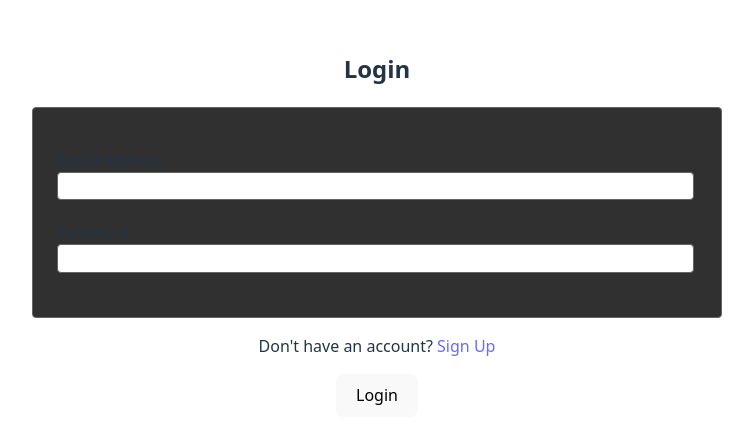
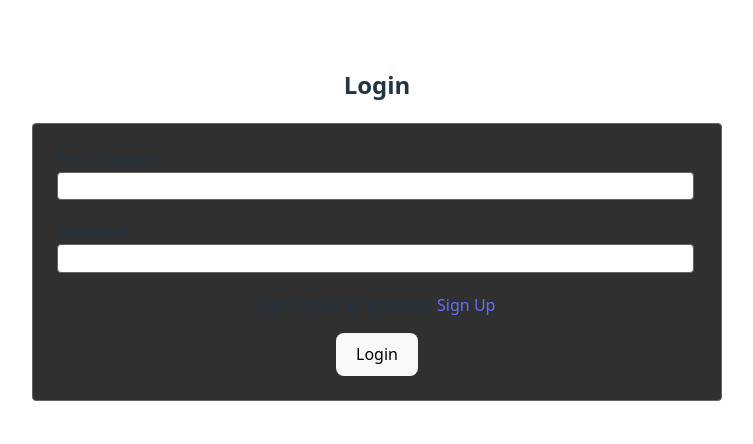
Before and after one commit to bsanchezhtx/volunteer-app, a React (Vite) app: page /login in a window 1280 px wide. Shown: the part 176-620 px from the top of the page, without its empty margins (263-1016 px from the left). Built offline with nearby package versions, Linux system fonts and the light colour scheme.

Commit message:
basic input validation on login/registration pages

```diff
--- a/package.json
+++ b/package.json
@@ -12,6 +12,8 @@
   "dependencies": {
     "react": "^19.1.0",
     "react-dom": "^19.1.0",
+    "react-hook-form": "^7.59.0",
+    "react-icons": "^5.5.0",
     "react-router": "^7.6.3"
   },
   "devDependencies": {
--- a/src/main.tsx
+++ b/src/main.tsx
@@ -1,17 +1,20 @@
-import './global.css'
-import { createRoot } from 'react-dom/client'
-import { BrowserRouter, Routes, Route } from 'react-router'
-import Login from './routes/Login'
-import SignUp from './routes/SignUp'
-import Profile from './routes/Profile'
+import "./global.css";
+import { createRoot } from "react-dom/client";
+import { BrowserRouter, Routes, Route } from "react-router";
+import Root from "./routes/Root";
+import Login from "./routes/Login";
+import SignUp from "./routes/SignUp";
+import Profile from "./routes/Profile";
+import Dashboard from "./routes/Dashboard";
 
-createRoot(document.getElementById('root')!).render(
+createRoot(document.getElementById("root")!).render(
   <BrowserRouter>
     <Routes>
-      {/* For now, just use the login page as the default page, since we have no way of authenticating w/o backend */}
-      <Route index path='/login' element={<Login />}></Route>
-      <Route path='/signup' element={<SignUp />}></Route>
-      <Route path='profile' element={<Profile />}></Route>
+      <Route index path="/" element={<Root />} />
+      <Route path="/login" element={<Login />} />
+      <Route path="/signup" element={<SignUp />} />
+      <Route path="/profile/:user" element={<Profile />} />
+      <Route path="/dashboard" element={<Dashboard />} />
     </Routes>
   </BrowserRouter>
 );
--- a/src/routes/Dashboard.tsx
+++ b/src/routes/Dashboard.tsx
@@ -1,9 +1,7 @@
-import './Dashboard.css'
+import "./Dashboard.css";
 
 function Dashboard() {
-    return (
-        <div>Dashboard</div>
-    )
+  return <div>Dashboard</div>;
 }
 
 export default Dashboard;
--- a/src/routes/Login.css
+++ b/src/routes/Login.css
@@ -17,17 +17,17 @@ body {
   padding: 1.5rem;
 }
 
-.form-container .input {
+.input-container {
   width: 100%;
   margin-bottom: 1.25rem;
   white-space: nowrap;
 }
 
-.form-container .input p {
+label {
   margin-bottom: 0;
 }
 
-.form-container .input .input-field {
+input {
   width: 98%;
   height: 1.15rem;
   border-radius: 0.25rem;
@@ -37,7 +37,7 @@ body {
   outline: none;
 }
 
-.form-container .input .input-field:focus {
+input:focus {
   border-color: #535bf2;
 }
 
@@ -48,3 +48,7 @@ body {
 nav {
   display: inline;
 }
+
+p {
+  text-wrap: wrap;
+}
--- a/src/routes/Login.tsx
+++ b/src/routes/Login.tsx
@@ -1,27 +1,86 @@
-import './Login.css'
-import { NavLink } from 'react-router';
+import { useForm, useFormState, type SubmitHandler } from "react-hook-form";
+import { NavLink, useNavigate } from "react-router";
+import "./Login.css";
+
+interface FormInput {
+  email: string;
+  password: string;
+}
 
 function Login() {
+  const navigate = useNavigate();
+  const {
+    register,
+    handleSubmit,
+    formState: { errors },
+    getValues,
+    formState,
+  } = useForm<FormInput>();
+  const onSubmit: SubmitHandler<FormInput> = (data) => {
+    navigate(`/dashboard/${getValues("email")}`);
+  };
 
   return (
     <>
-    <div className="form-title"><h2>Login</h2></div>
-    <form action="" className="form-container">
-        <div className="input">
-          <p>Email Address</p>
-          <input type="email" className="input-field" name="" id="" required />
+      <div className="form-title">
+        <h2>Login</h2>
+      </div>
+      <form onSubmit={handleSubmit(onSubmit)} className="form-container">
+        <div className="input-container">
+          <div className="label-container">
+            <label>Email Address</label>
+          </div>
+          <input
+            {...register("email", {
+              required: "Invalid Email Address",
+              pattern: {
+                value: /^[A-Z0-9._%+-]+@[A-Z0-9.-]+\.[A-Z]{2,}$/i,
+                message: "Invalid email address",
+              },
+            })}
+            id=""
+            type="email"
+            placeholder=""
+          />
+          {errors.email && <p role="alert">{errors.email.message}</p>}
         </div>
-        <div className="input">
-          <p>Password</p>
-          <input type="password" className="input-field" name="" id="" required />
+        <div className="input-container">
+          <div className="label-container">
+            <label>Password</label>
+          </div>
+          <input
+            {...register("password", {
+              required: "Required",
+              minLength: {
+                value: 8,
+                message: "Invalid Password",
+              },
+              validate: (value) => {
+                return (
+                  [/[a-z]/, /[A-Z]/, /[0-9]/, /[^a-zA-Z0-9]/].every((pattern) =>
+                    pattern.test(value)
+                  ) || "Invalid Password"
+                );
+              },
+            })}
+            id=""
+            type="password"
+            placeholder=""
+          />
+          {errors.password && <p role="alert">{errors.password.message}</p>}
         </div>
-    </form>
-    <div className="submit-container">
-      <p>Don't have an account? <nav><NavLink to='/signup'>Sign Up</NavLink></nav></p>
-      <nav><NavLink to='/dashboard'><button>Login</button></NavLink></nav>
-    </div>
+        <div className="submit-container">
+          <p>
+            Don't have an account?{" "}
+            <nav>
+              <NavLink to="/signup">Sign Up</NavLink>
+            </nav>
+          </p>
+          <button type="submit">Login</button>
+        </div>
+      </form>
     </>
-  )
+  );
 }
 
 export default Login;
--- /dev/null
+++ b/src/routes/Root.tsx
@@ -0,0 +1,19 @@
+import { useNavigate } from "react-router";
+import { useEffect } from "react";
+
+function Root() {
+  const navigate = useNavigate();
+
+  // since we currently have no way to authenticate, just assume users are not logged in
+  const isLoggedIn = false;
+
+  useEffect(() => {
+    if (!isLoggedIn) {
+      navigate("/login");
+    }
+  });
+
+  return <></>;
+}
+
+export default Root;
--- a/src/routes/SignUp.tsx
+++ b/src/routes/SignUp.tsx
@@ -1,27 +1,87 @@
-import './SignUp.css'
-import { NavLink } from 'react-router';
+import "./SignUp.css";
+import { useForm, useFormState, type SubmitHandler } from "react-hook-form";
+import { NavLink, useNavigate } from "react-router";
+
+interface FormInput {
+  email: string;
+  password: string;
+}
 
 function SignUp() {
+  const navigate = useNavigate();
+  const {
+    register,
+    handleSubmit,
+    formState: { errors },
+    getValues,
+    formState,
+  } = useForm<FormInput>({ mode: "onChange" });
+  const onSubmit: SubmitHandler<FormInput> = (data) => {
+    navigate(`/profile/${getValues("email")}`);
+  };
 
   return (
     <>
-    <div className="form-title"><h2>Sign Up</h2></div>
-    <form action="" className="form-container">
-        <div className="input">
-          <p>Email Address</p>
-          <input type="email" className="input-field" name="" id="" required />
+      <div className="form-title">
+        <h2>Sign Up</h2>
+      </div>
+      <form onSubmit={handleSubmit(onSubmit)} className="form-container">
+        <div className="input-container">
+          <div className="label-container">
+            <label>Email Address</label>
+          </div>
+          <input
+            {...register("email", {
+              required: "Required",
+              pattern: {
+                value: /^[A-Z0-9._%+-]+@[A-Z0-9.-]+\.[A-Z]{2,}$/i,
+                message: "Invalid email address",
+              },
+            })}
+            id=""
+            type="email"
+            placeholder=""
+          />
+          {errors.email && <p role="alert">{errors.email.message}</p>}
         </div>
-        <div className="input">
-          <p>Password</p>
-          <input type="password" className="input-field" name="" id="" required />
+        <div className="input-container">
+          <div className="label-container">
+            <label>Password</label>
+          </div>
+          <input
+            {...register("password", {
+              required: "Required",
+              minLength: {
+                value: 8,
+                message: "Must be at least 8 characters",
+              },
+              validate: (value) => {
+                return (
+                  [/[a-z]/, /[A-Z]/, /[0-9]/, /[^a-zA-Z0-9]/].every((pattern) =>
+                    pattern.test(value)
+                  ) ||
+                  "Must include at least one lowercase letter, uppercase letter, number, and special character"
+                );
+              },
+            })}
+            id=""
+            type="password"
+            placeholder=""
+          />
+          {errors.password && <p role="alert">{errors.password.message}</p>}
         </div>
-    </form>
-    <div className="submit-container">
-      <p>Already have an account? <nav><NavLink to='/login'>Login</NavLink></nav></p>
-      <nav><NavLink to='/profile'><button>Register</button></NavLink></nav>
-    </div>
+        <div className="submit-container">
+          <p>
+            Already have an account?{" "}
+            <nav>
+              <NavLink to="/login">Login</NavLink>
+            </nav>
+          </p>
+          <button type="submit">Register</button>
+        </div>
+      </form>
     </>
-  )
+  );
 }
 
 export default SignUp;
```
Also changed, not shown: src/routes/Profile.tsx (+3 -5 lines), 1 other file (tests, documents, lock files or other folders).
